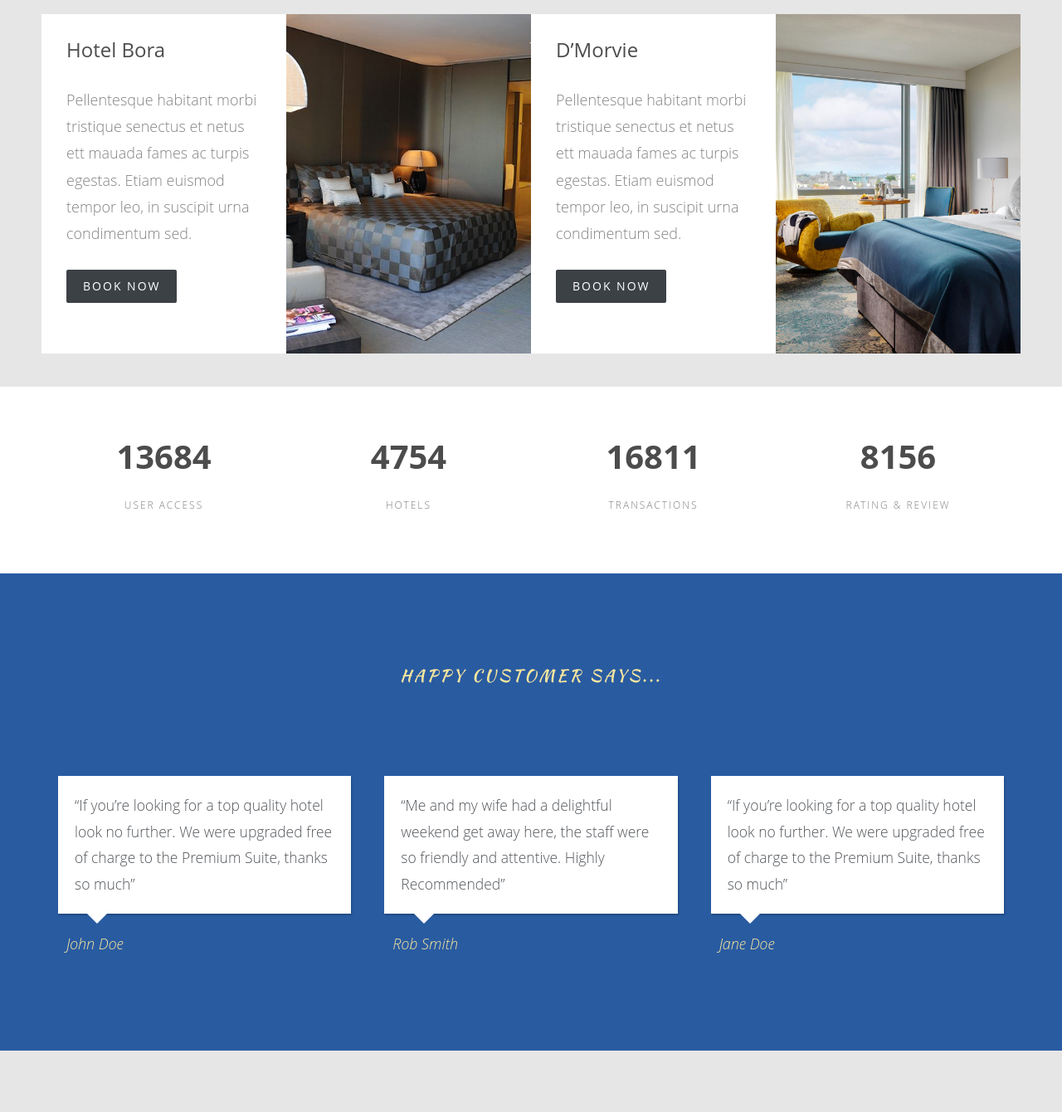
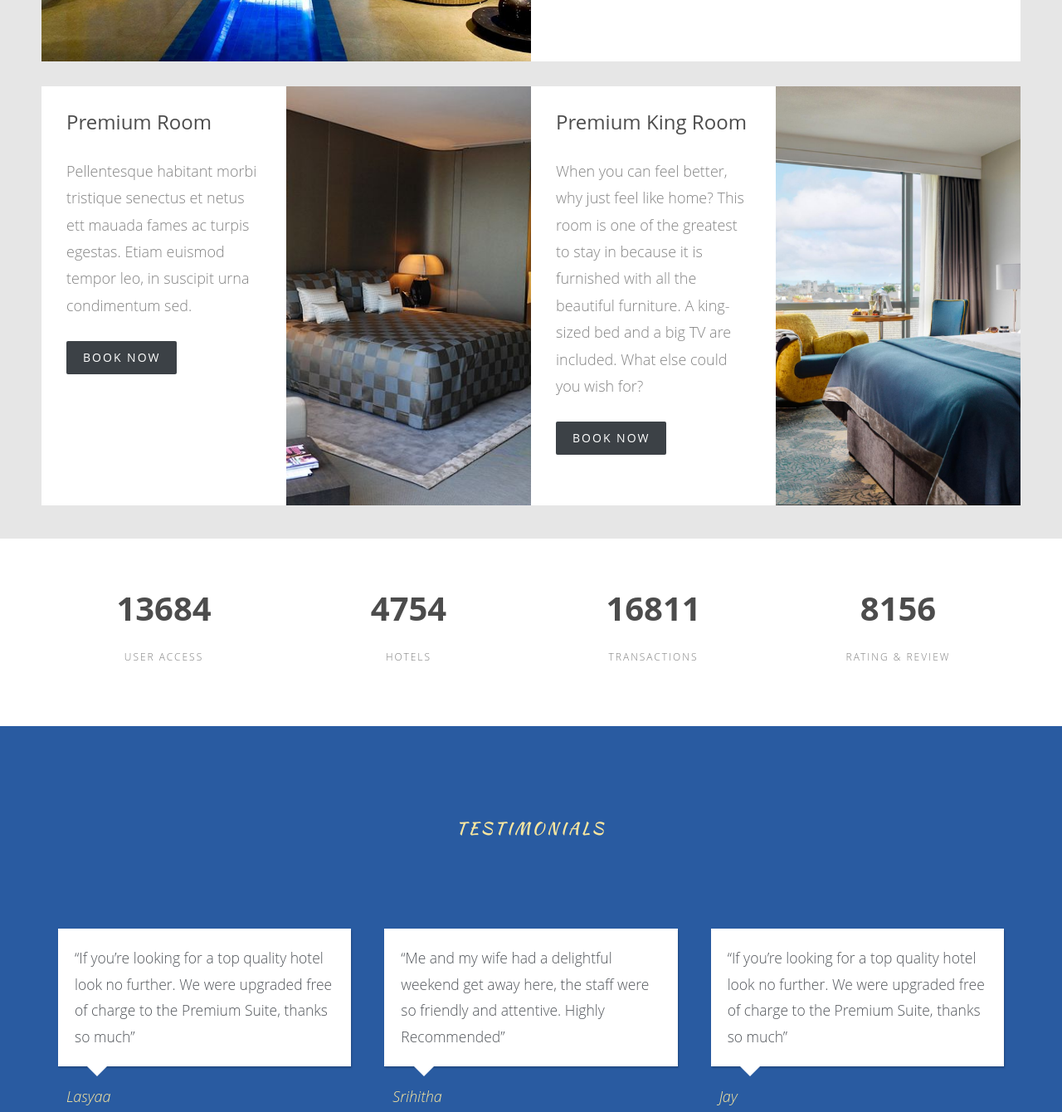
Before and after one commit to Ananta-Vaishnavi/Hotel-Paradise, a plain HTML site: page index.html in a window 1280 px wide. Shown: the part 1394-2734 px from the top of the page at 83% size. Drawn offline with Linux system fonts and the light colour scheme; files whose address does not match are found by name.

Commit message:
resolved error

```diff
--- a/index.html
+++ b/index.html
@@ -167,6 +167,9 @@
             <div class="row">
               <div class="col-md-12">
                 <div class="section-title text-center">
+                  <br>
+                  <br>
+                  <br>
                   <h2>Featured Hotels</h2>
                 </div>
               </div>
@@ -210,7 +213,7 @@
                     </div>
                   </div>
                   <div class="desc">
-                    <h3>Hotel Bora</h3>
+                    <h3>Premium Room</h3>
                     <p>
                       Pellentesque habitant morbi tristique senectus et netus
                       ett mauada fames ac turpis egestas. Etiam euismod tempor
@@ -233,13 +236,8 @@
                     </div>
                   </div>
                   <div class="desc">
-                    <h3>D’Morvie</h3>
-                    <p>
-                      Pellentesque habitant morbi tristique senectus et netus
-                      ett mauada fames ac turpis egestas. Etiam euismod tempor
-                      leo, in suscipit urna condimentum sed.
-                    </p>
-                    <p>
+                    <h3>Premium King Room</h3>
+                    <p>When you can feel better, why just feel like home? This room is one of the greatest to stay in because it is furnished with all the beautiful furniture. A king-sized bed and a big TV are included. What else could you wish for?</p>
                       <a href="#" class="btn btn-primary btn-luxe-primary"
                         >Book Now <i class="ti-angle-right"></i
                       ></a>
@@ -303,7 +301,7 @@
             <div class="row">
               <div class="col-md-12">
                 <div class="section-title text-center">
-                  <h2>Happy Customer Says...</h2>
+                  <h2>testimonials</h2>
                 </div>
               </div>
             </div>
@@ -315,7 +313,7 @@
                     further. We were upgraded free of charge to the Premium
                     Suite, thanks so much&rdquo;
                   </blockquote>
-                  <p class="author"><cite>John Doe</cite></p>
+                  <p class="author"><cite>Lasyaa</cite></p>
                 </div>
               </div>
               <div class="col-md-4">
@@ -325,7 +323,7 @@
                     here, the staff were so friendly and attentive. Highly
                     Recommended&rdquo;
                   </blockquote>
-                  <p class="author"><cite>Rob Smith</cite></p>
+                  <p class="author"><cite>Srihitha</cite></p>
                 </div>
               </div>
               <div class="col-md-4">
@@ -335,7 +333,7 @@
                     further. We were upgraded free of charge to the Premium
                     Suite, thanks so much&rdquo;
                   </blockquote>
-                  <p class="author"><cite>Jane Doe</cite></p>
+                  <p class="author"><cite>Jay</cite></p>
                 </div>
               </div>
             </div>
```
